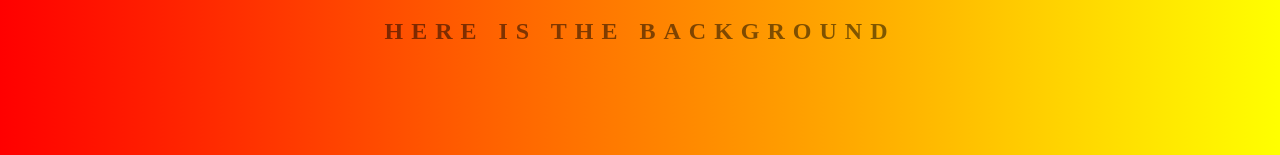
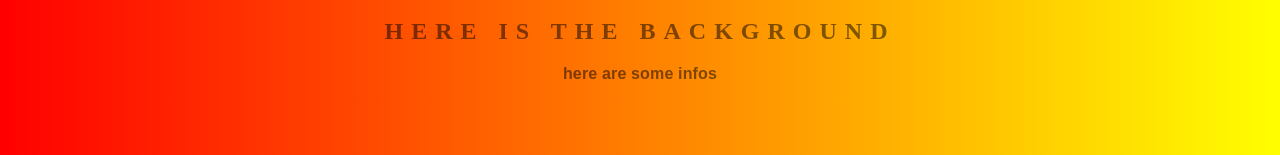
Before and after one commit to marikoko/background-generator, a plain HTML site: page index.html in a window 1280 px wide. Shown: the part 234-389 px from the top of the page. Drawn offline with Linux system fonts and the light colour scheme.

Commit message:
new headline

```diff
--- a/index.html
+++ b/index.html
@@ -9,7 +9,7 @@
 	<input class="color1" type="color" name="color1" value="#00ff00">
 	<input class="color2" type="color" name="color2" value="#ff0000">
 	<h2>Here is the Background</h2>
-	<h3></h3>
+	<h3>here are some infos</h3>
 	<script type="text/javascript" src="script.js"></script>
 </body>
 </html>
```
